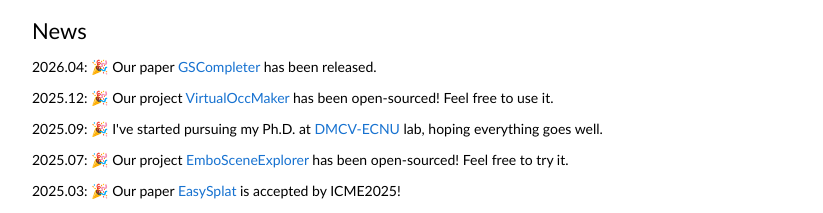
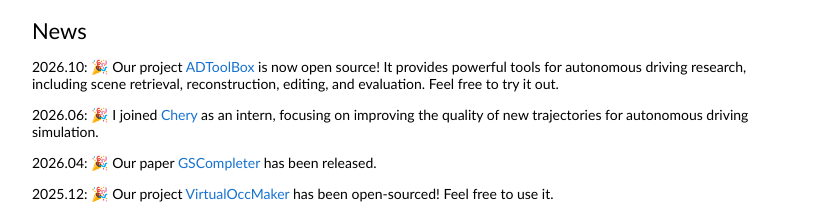
Before and after one commit to Yuhuoo/Yuhuoo.github.io, a plain HTML site: page index.html in a window 1280 px wide. Shown: the part 309-522 px from the top of the page, without its empty margins (228-1051 px from the left). Drawn offline with Linux system fonts and the light colour scheme.

Commit message:
update news

```diff
--- a/index.html
+++ b/index.html
@@ -46,6 +46,12 @@
                 <tr>
                 <td style="padding:20px;width:100%;vertical-align:middle">
                   <h2>News</h2>
+                  <p>
+                    2026.10: 🎉 Our project <a href="https://github.com/Max-luo-song/ADToolBox">ADToolBox</a> is now open source! It provides powerful tools for autonomous driving research, including scene retrieval, reconstruction, editing, and evaluation. Feel free to try it out.
+                  </p>
+                  <p>
+                    2026.06: 🎉 I joined <a href="https://chery.zhiye.com/">Chery</a> as an intern, focusing on improving the quality of new trajectories for autonomous driving simulation.
+                  </p>
                   <p>
                     2026.04: 🎉 Our paper <a href="https://Yuhuoo.github.io/projects/gscompleter/">GSCompleter</a> has been released.
                   </p>
```
